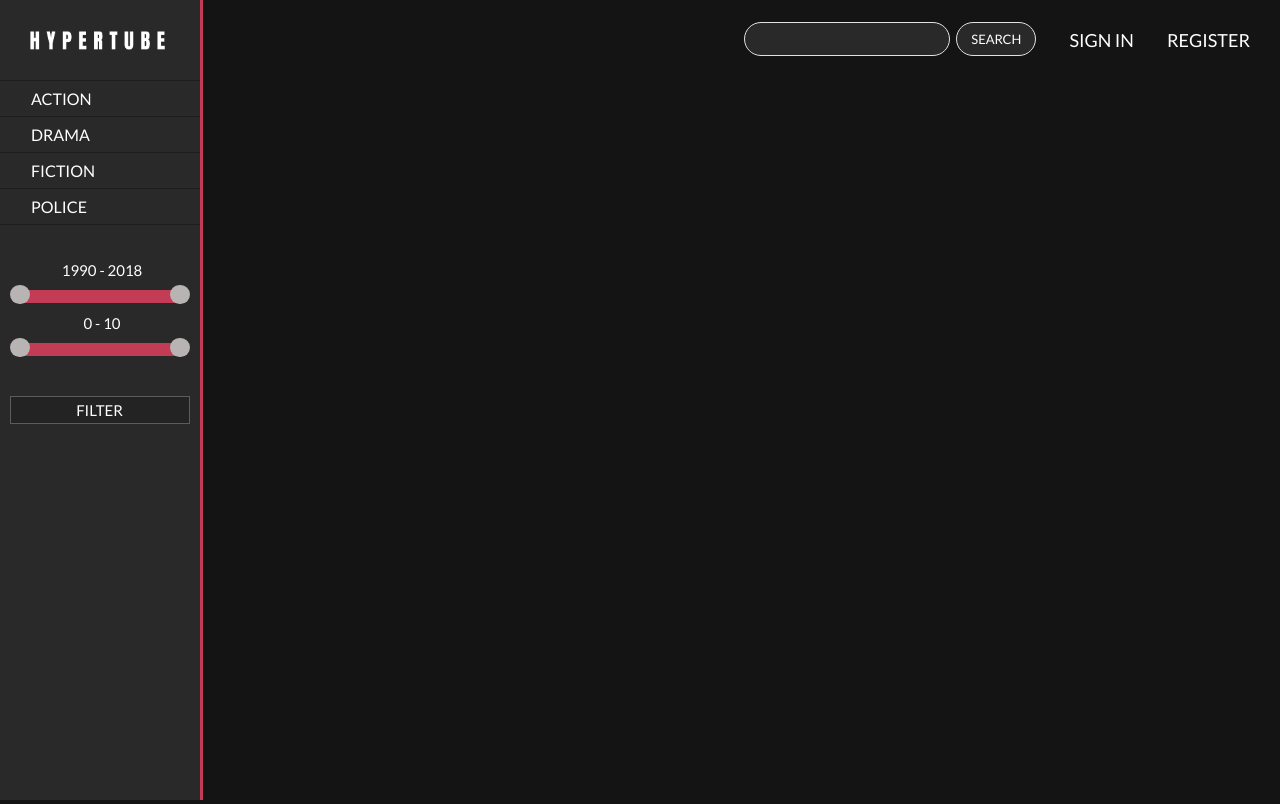
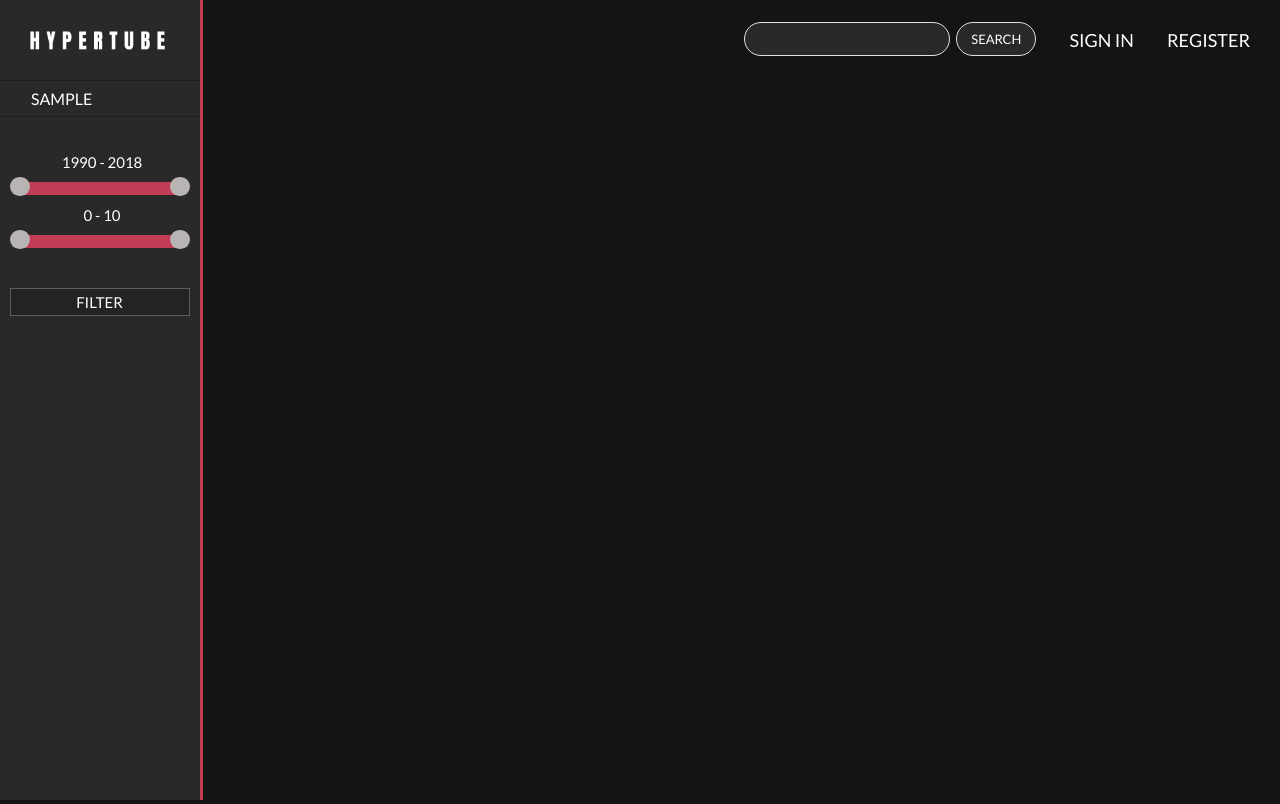
Before and after one commit to NaosFr/Hypertube, a PHP site: page / in a window 1280 px wide. Run offline with PHP 8.4, Linux system fonts and the light colour scheme; tables that the repository leaves empty or names only in its code hold one stand-in row (values such as "Sample post"); some libraries are stand-ins or nearby versions.

Commit message:
hypertube

```diff
--- a/index.php
+++ b/index.php
@@ -23,10 +23,16 @@
 
 <section class="navbar_filter">
 	<div class="theme">
-		<div><p>ACTION</p></div>
-		<div><p>DRAMA</p></div>
-		<div><p>FICTION</p></div>
-		<div><p>POLICE</p></div>
+		<?php
+		$req = $bdd->prepare('SELECT genre FROM genres');
+		$req->execute(array());
+		while ($data = $req->fetch())
+		{
+			?>
+			<div><p><?php echo strtoupper($data['genre']) ?></p></div>
+			<?php
+		}
+		?>
 	</div>
 
 	<form action="#" onsubmit="return false" accept-charset="utf-8" id="form_filter">
```
